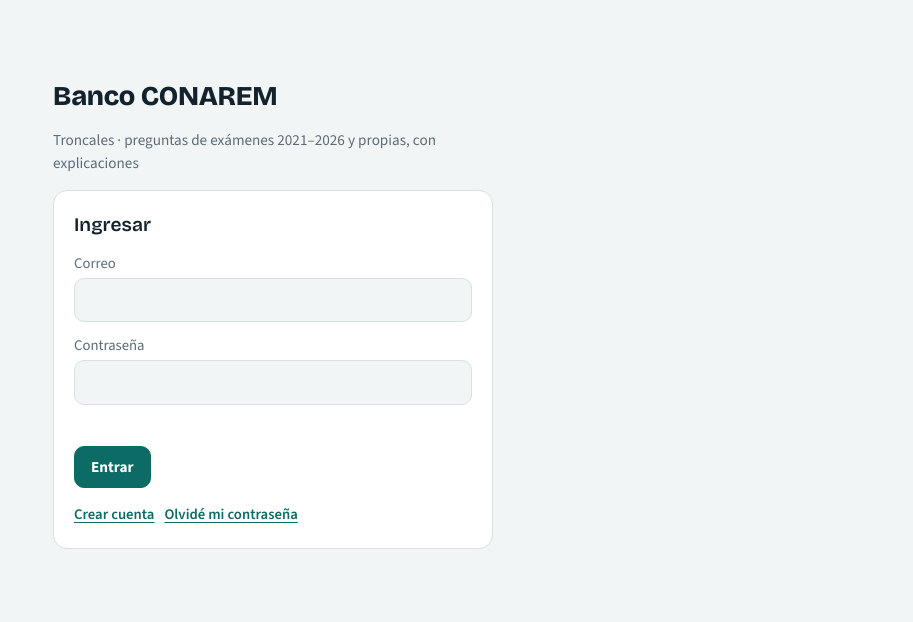
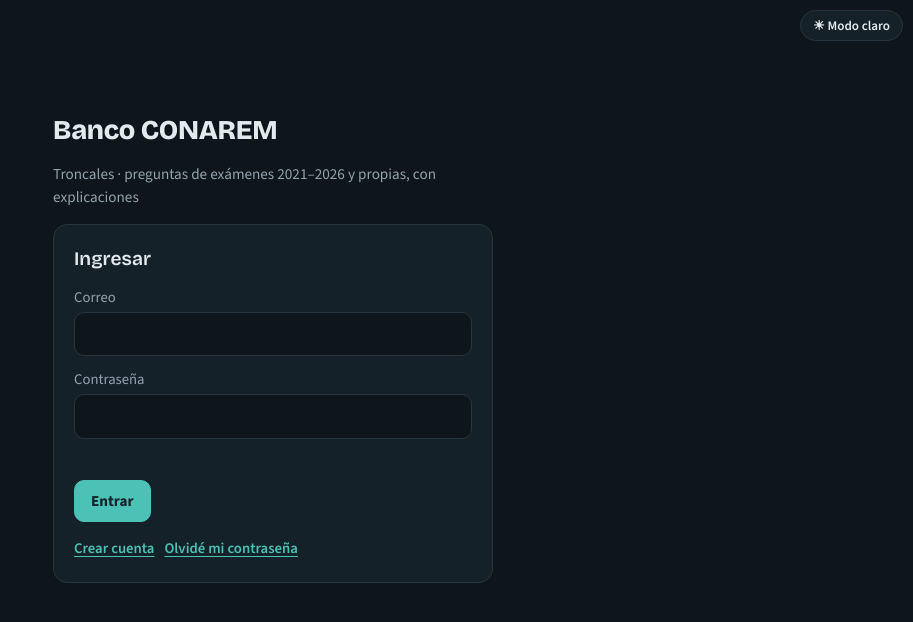
Before and after one commit to ARANDUMEDPY/CONAREM-PRUEBA, a plain HTML site: page index.html in a window 1280 px wide. Shown: the whole page, without its empty margins (367-1280 px from the left). Drawn offline with nearby package versions, Linux system fonts and the light colour scheme.

Commit message:
Modo oscuro por defecto con botón para cambiar a claro
Co-Authored-By: Claude Opus 5.5 <noreply@anthropic.com>
Claude-Session: https://claude.ai/code/session_017HUzLNXd4hCpjdGavxZFdh

```diff
--- a/index.html
+++ b/index.html
@@ -1,7 +1,9 @@
 <!doctype html>
-<html lang="es">
+<html lang="es" data-theme="dark">
 <head>
 <meta charset="utf-8">
+<script>try{var th=localStorage.getItem("tema");if(th)document.documentElement.setAttribute("data-theme",th)}catch(e){}</script>
+<meta name="theme-color" content="#0E161B">
 <meta name="viewport" content="width=device-width, initial-scale=1, viewport-fit=cover">
 <title>Banco CONAREM</title>
 <meta name="robots" content="noindex">
@@ -128,10 +130,15 @@ h2{font-family:var(--display);font-weight:600;font-size:1.2rem;margin:0}
 .linkbtn{background:none;border:0;color:var(--accent);font:600 .92rem var(--body);cursor:pointer;padding:4px 0;text-decoration:underline;text-underline-offset:3px}
 .acctbar{display:flex;gap:10px;align-items:center;flex-wrap:wrap}
 </style>
+<style>
+body{padding-top:54px!important}
+.themebtn{position:absolute;top:10px;right:10px;z-index:30;font:600 .82rem var(--body);color:var(--fg);background:var(--surface);border:1px solid var(--line);border-radius:999px;padding:6px 12px;cursor:pointer}
+</style>
 
 </head>
 <body>
 
+<button class="themebtn" id="themeBtn" type="button"></button>
 <div class="gate" id="gate">
   <div class="brand"><h1>Banco CONAREM</h1><p class="sub">Troncales · preguntas de exámenes 2021–2026 y propias, con explicaciones</p></div>
 
@@ -437,6 +444,8 @@ setSync('Progreso guardado en este dispositivo.');
 (function(){
 const $=id=>document.getElementById(id);
 const C=window.CONFIG||{};
+(function(){const b=$('themeBtn'),r=document.documentElement;function lab(){b.textContent=r.getAttribute('data-theme')==='dark'?'☀ Modo claro':'☾ Modo oscuro'}lab();
+b.onclick=()=>{const n=r.getAttribute('data-theme')==='dark'?'light':'dark';r.setAttribute('data-theme',n);try{localStorage.setItem('tema',n)}catch(e){}lab()}})();
 function show(id){['fLogin','fCode','fNewPass','loading'].forEach(x=>$(x).hidden=(x!==id))}
 function msg(id,t,ok){const m=$(id);m.textContent=t||'';m.className='msg'+(t?(ok?' ok':' err'):'')}
 if(!C.SUPABASE_URL||!C.SUPABASE_ANON_KEY){show('fLogin');msg('lMsg','La web todavía no está conectada a la base de datos (falta completar config.js).');$('bMain').disabled=true;return}
```
